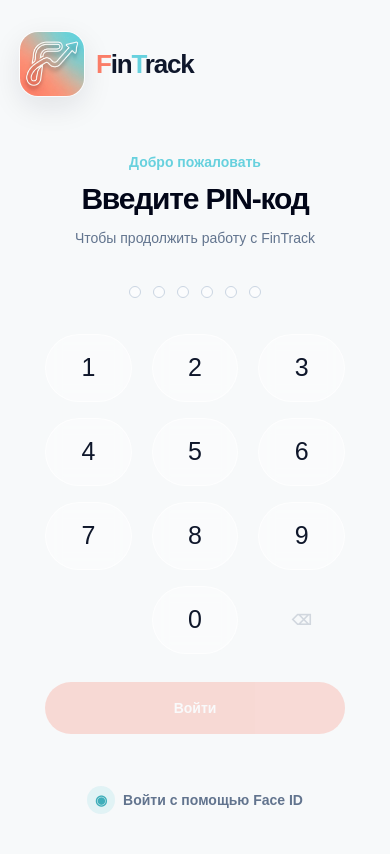
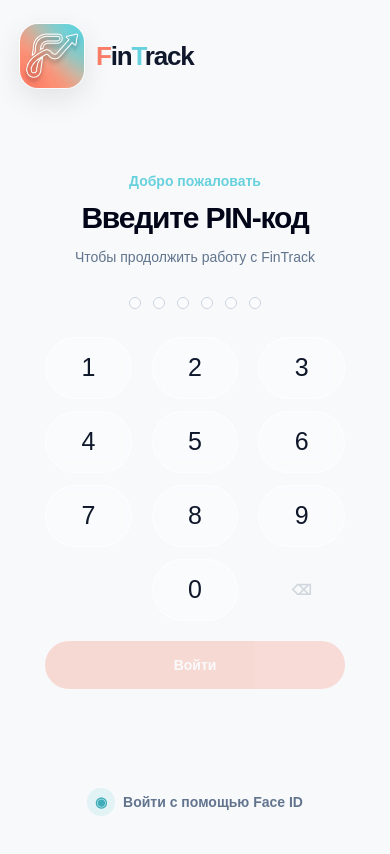
Before and after one commit to samusevvadim24-sys/fintrack, a Next.js app: page / in a window 390 px wide. Built offline with nearby package versions, Linux system fonts and the light colour scheme.

Commit message:
Fix login layout for short mobile screens

```diff
--- a/app/page.tsx
+++ b/app/page.tsx
@@ -29,9 +29,9 @@ export default function Home() {
   const removeDigit = () => setPin((current) => current.slice(0, -1));
 
   return (
-    <main className="min-h-dvh overflow-hidden bg-[radial-gradient(circle_at_15%_5%,rgba(103,209,222,0.22),transparent_30%),radial-gradient(circle_at_90%_12%,rgba(250,125,104,0.20),transparent_32%),#f7f9fa] text-slate-950">
-      <div className="mx-auto flex min-h-dvh w-full max-w-md flex-col px-5 pb-7 pt-8 sm:px-8">
-        <header className="flex items-center gap-3">
+    <main className="login-shell min-h-dvh bg-[radial-gradient(circle_at_15%_5%,rgba(103,209,222,0.22),transparent_30%),radial-gradient(circle_at_90%_12%,rgba(250,125,104,0.20),transparent_32%),#f7f9fa] text-slate-950">
+      <div className="login-container mx-auto flex min-h-dvh w-full max-w-md flex-col px-5 pb-[calc(1rem+env(safe-area-inset-bottom))] pt-[calc(1.5rem+env(safe-area-inset-top))] sm:px-8">
+        <header className="flex shrink-0 items-center gap-3">
           <div className="h-16 w-16 shrink-0 overflow-hidden rounded-[18px] shadow-[0_10px_30px_rgba(15,23,42,0.10)] ring-1 ring-white/80">
             <Image src="/logo.svg" alt="FinTrack" width={1024} height={1024} className="h-full w-full scale-[2.1] object-cover" priority />
           </div>
@@ -40,28 +40,28 @@ export default function Home() {
           </div>
         </header>
 
-        <section className="mt-7 flex flex-1 flex-col items-center px-1 py-7">
+        <section className="login-content flex min-h-0 flex-1 flex-col items-center justify-center px-1 py-6">
           <div className="text-center">
             <p className="mb-2 text-sm font-semibold text-[#67D1DE]">Добро пожаловать</p>
             <h1 className="text-[30px] font-semibold leading-tight tracking-[-0.04em]">Введите PIN-код</h1>
             <p className="mt-2 text-sm leading-6 text-slate-500">Чтобы продолжить работу с FinTrack</p>
           </div>
 
-          <div className="my-8 flex h-5 items-center justify-center gap-3" aria-label="Введено символов">
+          <div className="my-6 flex h-5 items-center justify-center gap-3 sm:my-8" aria-label="Введено символов">
             {Array.from({ length: 6 }).map((_, index) => <span key={index} className={`h-3 w-3 rounded-full border transition-[transform,background-color,border-color,box-shadow] duration-500 ease-[cubic-bezier(0.22,1,0.36,1)] ${index < pin.length ? "scale-110 border-[#FA7D68] bg-[#FA7D68] shadow-[0_0_0_4px_rgba(250,125,104,0.10)]" : "scale-100 border-slate-300 bg-white/50 shadow-none"}`} />)}
           </div>
 
-          <div className="grid w-full max-w-[300px] grid-cols-3 gap-x-5 gap-y-4">
-            {keys.map((key) => <button key={key} type="button" onClick={() => addDigit(key)} className="flex h-[68px] items-center justify-center rounded-full border border-white/70 bg-white/35 text-[25px] font-medium text-slate-900 shadow-none backdrop-blur-sm transition duration-200 hover:bg-white/60 active:scale-95 active:bg-[#67D1DE]/15" aria-label={`Цифра ${key}`}>{key}</button>)}
+          <div className="grid w-full max-w-[300px] grid-cols-3 gap-x-5 gap-y-3 sm:gap-y-4">
+            {keys.map((key) => <button key={key} type="button" onClick={() => addDigit(key)} className="login-key flex h-[62px] items-center justify-center rounded-full border border-white/70 bg-white/35 text-[25px] font-medium text-slate-900 shadow-none backdrop-blur-sm transition duration-200 hover:bg-white/60 active:scale-95 active:bg-[#67D1DE]/15" aria-label={`Цифра ${key}`}>{key}</button>)}
             <div />
-            <button type="button" onClick={() => addDigit("0")} className="flex h-[68px] items-center justify-center rounded-full border border-white/70 bg-white/35 text-[25px] font-medium text-slate-900 shadow-none backdrop-blur-sm transition duration-200 hover:bg-white/60 active:scale-95 active:bg-[#67D1DE]/15" aria-label="Цифра 0">0</button>
-            <button type="button" onClick={removeDigit} disabled={!pin.length} className="flex h-[68px] items-center justify-center rounded-full text-sm font-semibold text-slate-500 transition-[transform,background-color,box-shadow,opacity] duration-200 ease-out hover:bg-white/50 active:scale-[0.88] active:bg-[#67D1DE]/15 active:shadow-[0_5px_16px_rgba(103,209,222,0.18)] disabled:opacity-25" aria-label="Удалить последнюю цифру">⌫</button>
+            <button type="button" onClick={() => addDigit("0")} className="login-key flex h-[62px] items-center justify-center rounded-full border border-white/70 bg-white/35 text-[25px] font-medium text-slate-900 shadow-none backdrop-blur-sm transition duration-200 hover:bg-white/60 active:scale-95 active:bg-[#67D1DE]/15" aria-label="Цифра 0">0</button>
+            <button type="button" onClick={removeDigit} disabled={!pin.length} className="login-key flex h-[62px] items-center justify-center rounded-full text-sm font-semibold text-slate-500 transition-[transform,background-color,box-shadow,opacity] duration-200 ease-out hover:bg-white/50 active:scale-[0.88] active:bg-[#67D1DE]/15 active:shadow-[0_5px_16px_rgba(103,209,222,0.18)] disabled:opacity-25" aria-label="Удалить последнюю цифру">⌫</button>
           </div>
 
-          <button type="button" disabled={pin.length !== 6} onClick={login} className="mt-7 h-13 w-full max-w-[300px] rounded-full bg-[#FA7D68] px-6 py-3 text-sm font-semibold text-white shadow-[0_10px_25px_rgba(250,125,104,0.28)] transition hover:brightness-105 active:scale-[0.98] disabled:cursor-not-allowed disabled:opacity-25 disabled:shadow-none">Войти</button>
+          <button type="button" disabled={pin.length !== 6} onClick={login} className="mt-5 h-12 w-full max-w-[300px] rounded-full bg-[#FA7D68] px-6 text-sm font-semibold text-white shadow-[0_10px_25px_rgba(250,125,104,0.28)] transition hover:brightness-105 active:scale-[0.98] disabled:cursor-not-allowed disabled:opacity-25 disabled:shadow-none sm:mt-7">Войти</button>
         </section>
 
-        <button type="button" className="mx-auto mt-3 flex items-center gap-2 rounded-full px-4 py-3 text-sm font-semibold text-slate-500 transition hover:text-slate-800 active:bg-white/70">
+        <button type="button" className="login-biometric mx-auto mt-1 flex shrink-0 items-center gap-2 rounded-full px-4 py-3 text-sm font-semibold text-slate-500 transition hover:text-slate-800 active:bg-white/70 sm:mt-3">
           <span className="flex h-7 w-7 items-center justify-center rounded-full bg-[#67D1DE]/15 text-[#3faeba]" aria-hidden="true">◉</span>
           Войти с помощью Face ID
         </button>
```
